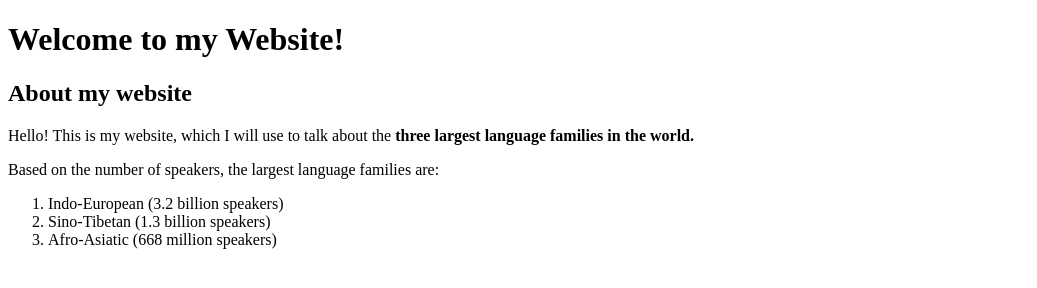
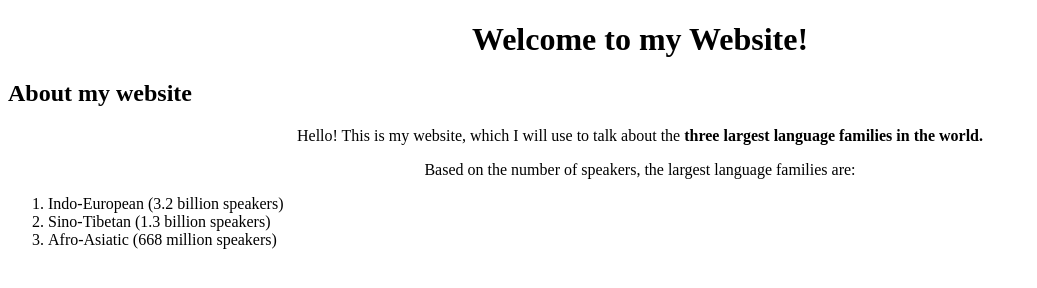
Before and after one commit to jrigano77/jrigano77.github.io, a plain HTML site: page index.html in a window 1280 px wide. Shown: the whole page, without its empty margins (0-1037 px from the left). Drawn offline with Linux system fonts and the light colour scheme.

Commit message:
Update index.html

```diff
--- a/index.html
+++ b/index.html
@@ -2,9 +2,9 @@
 <html lang="en">
 <head>
   <style>
-    .myDiv {
-      text-align: center;
-    }
+ h1 {text-align: center;}
+ p {text-align: center;}
+ div {text-align: center;}
   </style>
   <meta charset="UTF-8">
   <meta name="viewport" content="width=device-width, initial-scale=1.0">
```
